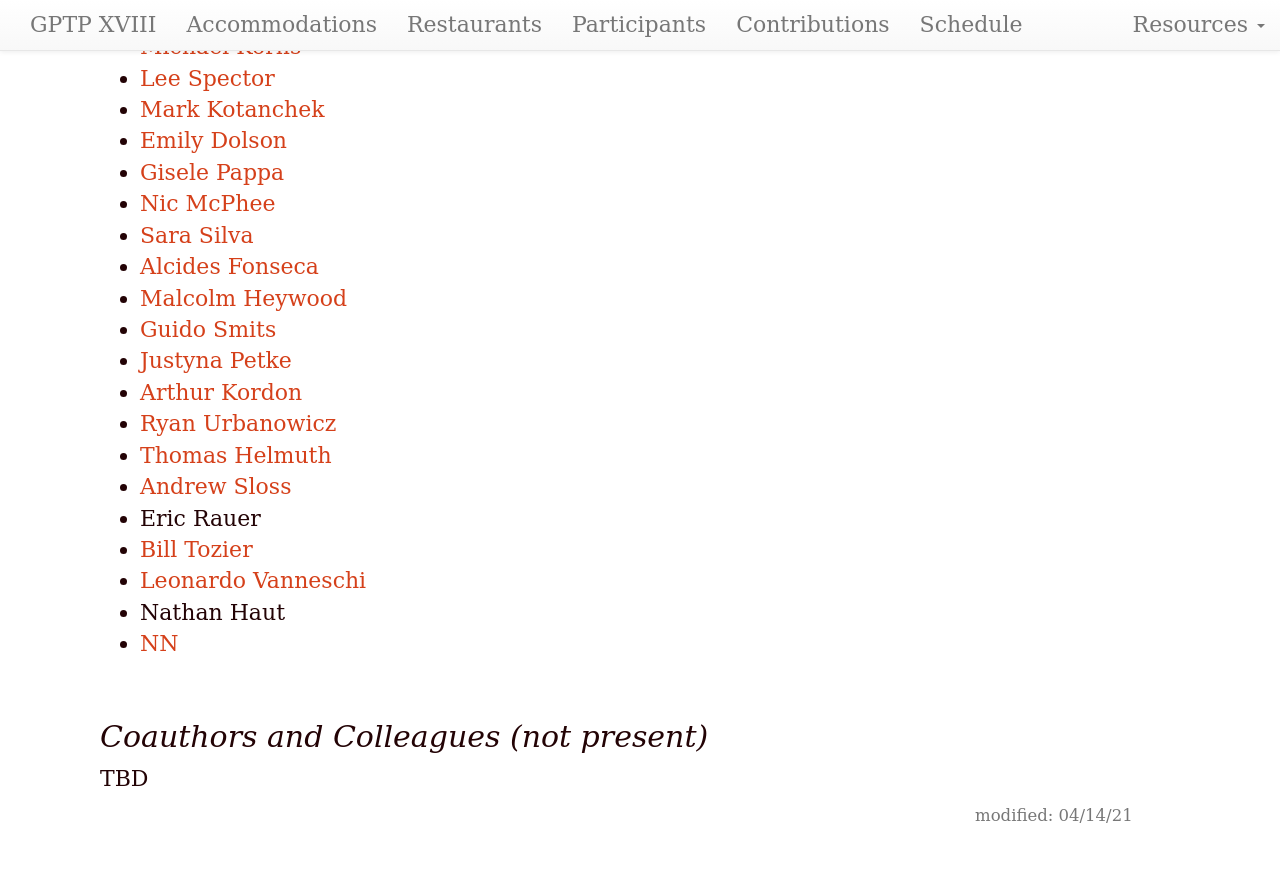
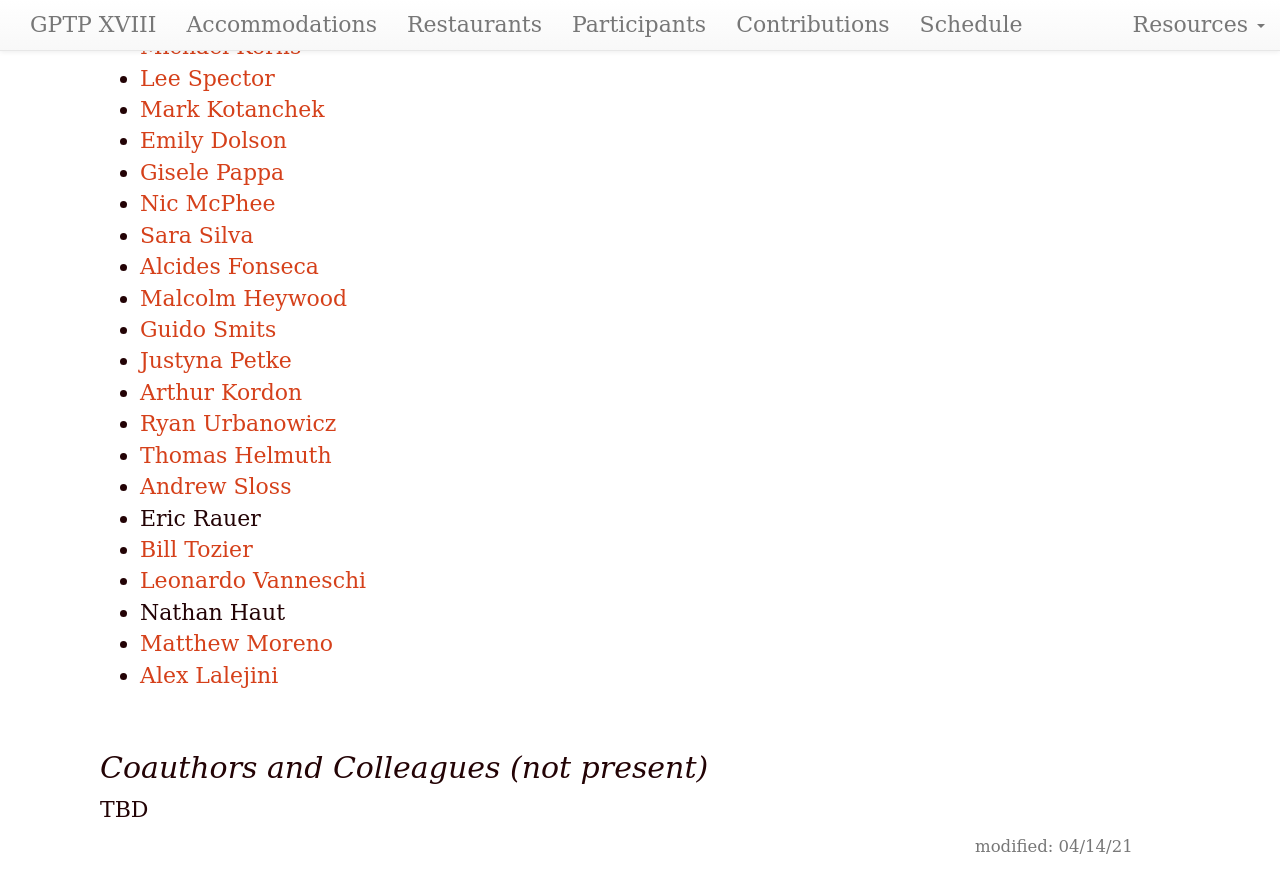
Before and after one commit to GPTP-workshop/gptp-workshop.github.io, a Jekyll site: the page built from attendees.md, in a window 1280 px wide and 900 px high, scrolled down 1024 px. Shown: the top 893 px of the window. Built offline with Jekyll 4.4.1, drawn with Linux system fonts in a browser that asks for light colours; before the commit the page ends 1893 px from its top, so only the background shows below that.

Commit message:
Update attendees.md

```diff
--- a/attendees.md
+++ b/attendees.md
@@ -50,7 +50,8 @@ dates: "May 19-21, 2021"
 - [Bill Tozier](http://vaguery.com/words)
 - [Leonardo Vanneschi](https://novaresearch.unl.pt/en/persons/leonardo-vanneschi)
 - Nathan Haut
-- [NN](https://)
+- [Matthew Moreno](https://mmore500.com/)
+- [Alex Lalejini](https://lalejini.com/)
 
 ## Coauthors and Colleagues (not present)
 
```
